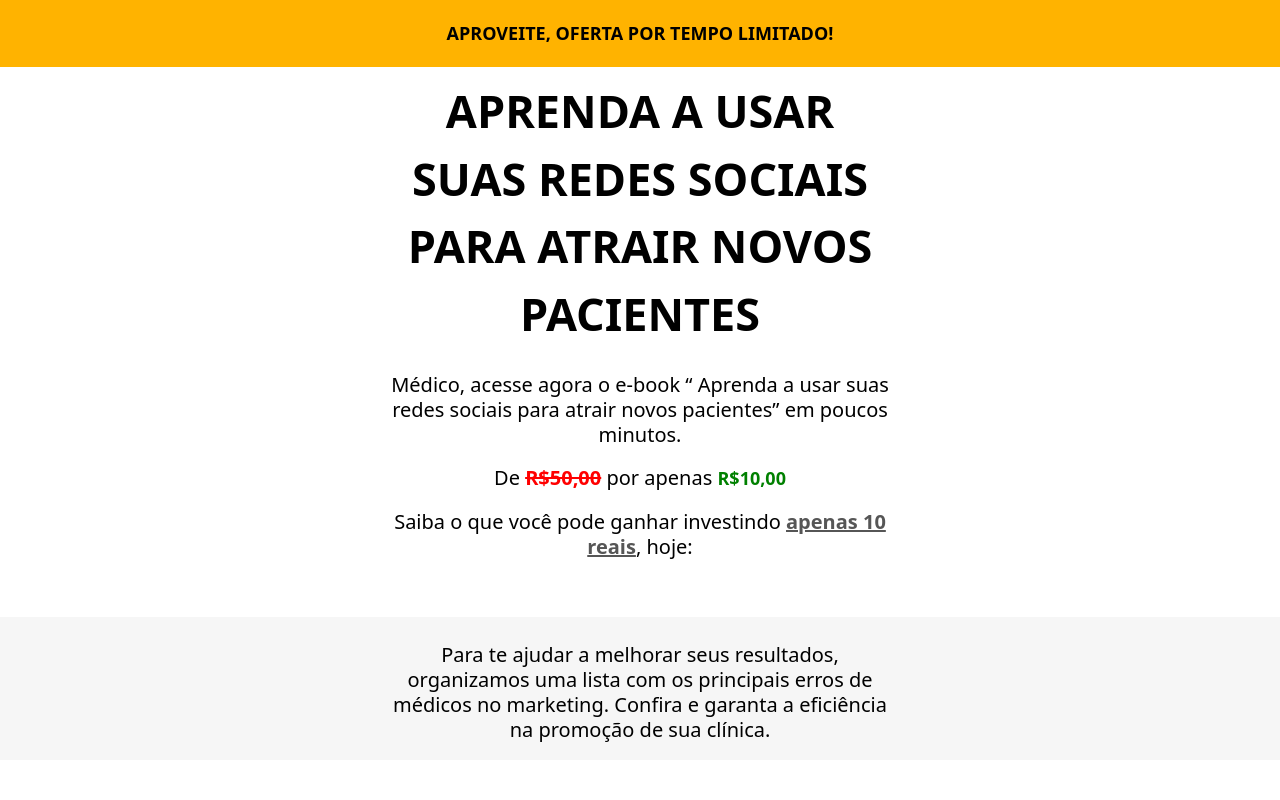
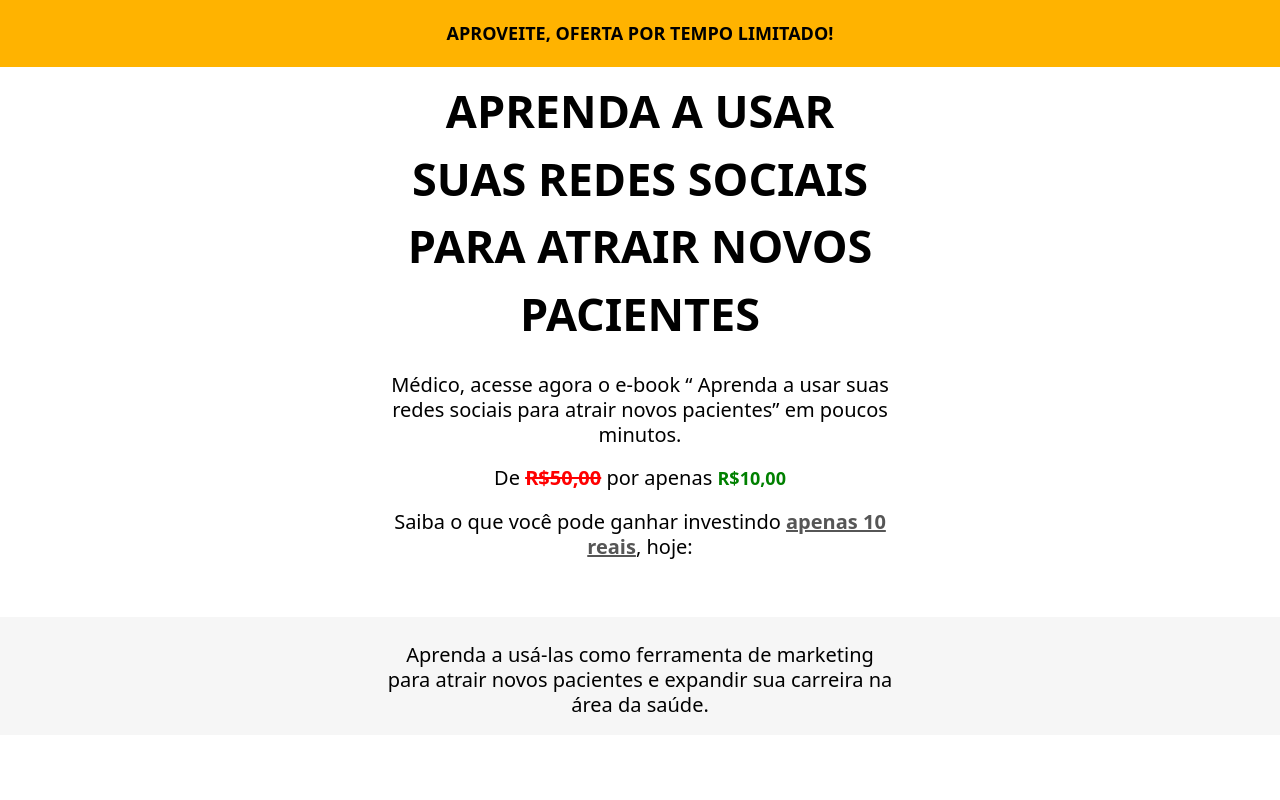
Before and after one commit to pedropatriota/landpage-produtodigital, a React (Create React App) app: page / in a window 1280 px wide. Shown: the top 800 px of the page. Built offline with nearby package versions, Linux system fonts and the light colour scheme.

Commit message:
Update index.tsx

```diff
--- a/src/components/template/index.tsx
+++ b/src/components/template/index.tsx
@@ -42,9 +42,7 @@ export const Template = () => {
   const description = useMemo(() => {
     return (
       <p>
-        Para te ajudar a melhorar seus resultados, organizamos uma lista com os
-        principais erros de médicos no marketing. Confira e garanta a eficiência
-        na promoção de sua clínica.
+        Aprenda a usá-las como ferramenta de marketing para atrair novos pacientes e expandir sua carreira na área da saúde.
       </p>
     );
   }, []);
```
